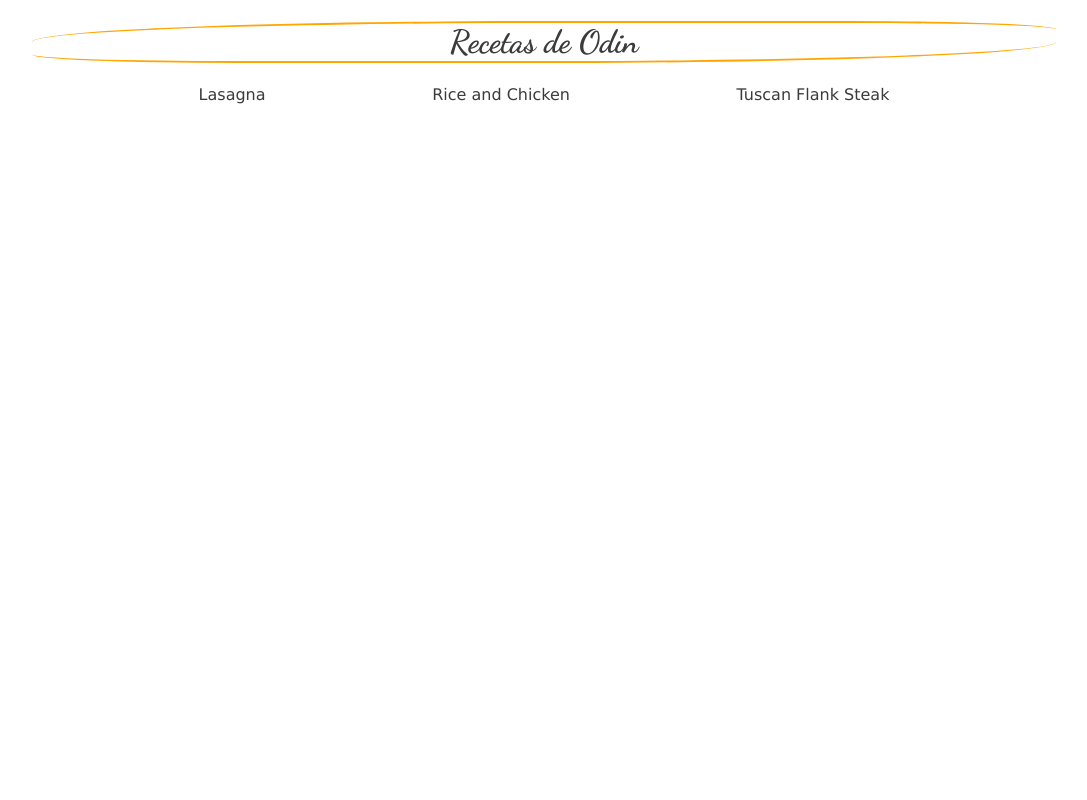
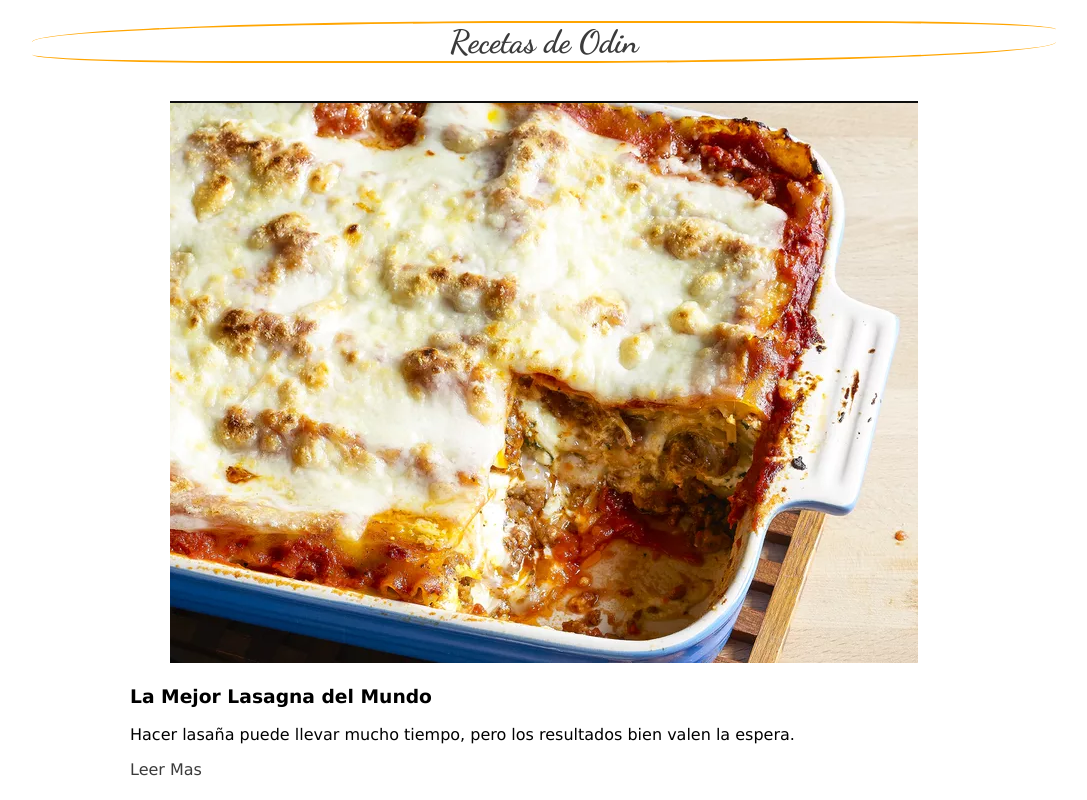
Before and after one commit to plunkydev/odin-recipes, a plain HTML site: page index.html in a window 1280 px wide. Shown: the whole page, without its empty margins (96-1183 px from the left). Drawn offline with Linux system fonts and the light colour scheme.

Commit message:
Changing recipe links
Add changes to the links so they look like cards, with the title of the recipe, an image, a short description, and a link to the recipe.

```diff
--- a/index.html
+++ b/index.html
@@ -9,9 +9,17 @@
 <body>
     <h1>Recetas de Odin</h1>
     <ul>
-        <li><a href="./recipes/lasagna.html">Lasagna</a></li>
-        <li><a href="./recipes/riceAndChicken.html">Rice and Chicken</a></li>
-        <li><a href="./recipes/tuscanFlankSteak.html">Tuscan Flank Steak</a></li>
+        <li>
+            <figure>
+                <img src="./images/lasagna.png" alt="lasagna">
+            </figure>
+            <div>
+                <h3>La Mejor Lasagna del Mundo</h3>
+                <p>Hacer lasaña puede llevar mucho tiempo, pero los resultados bien valen la espera.</p>
+                <a href="./recipes/lasagna.html">Leer Mas</a>
+            </div>
+        </li>
+
     </ul>
 
 
```
